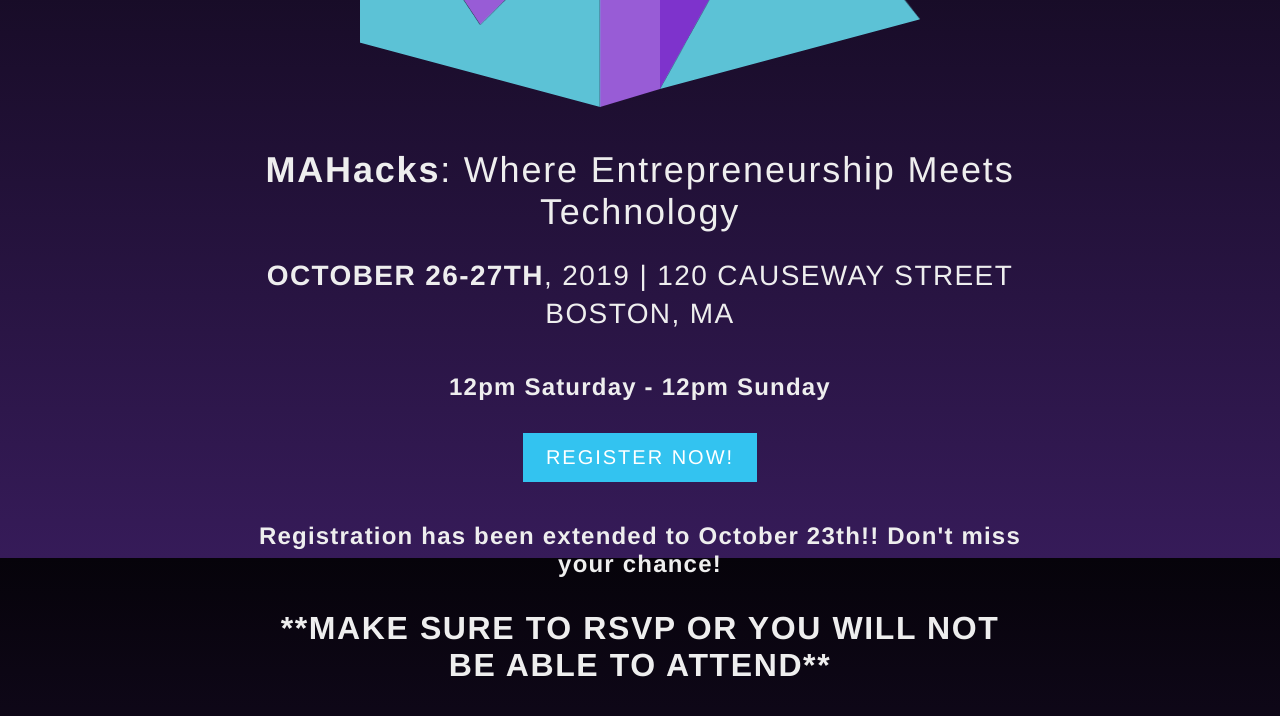
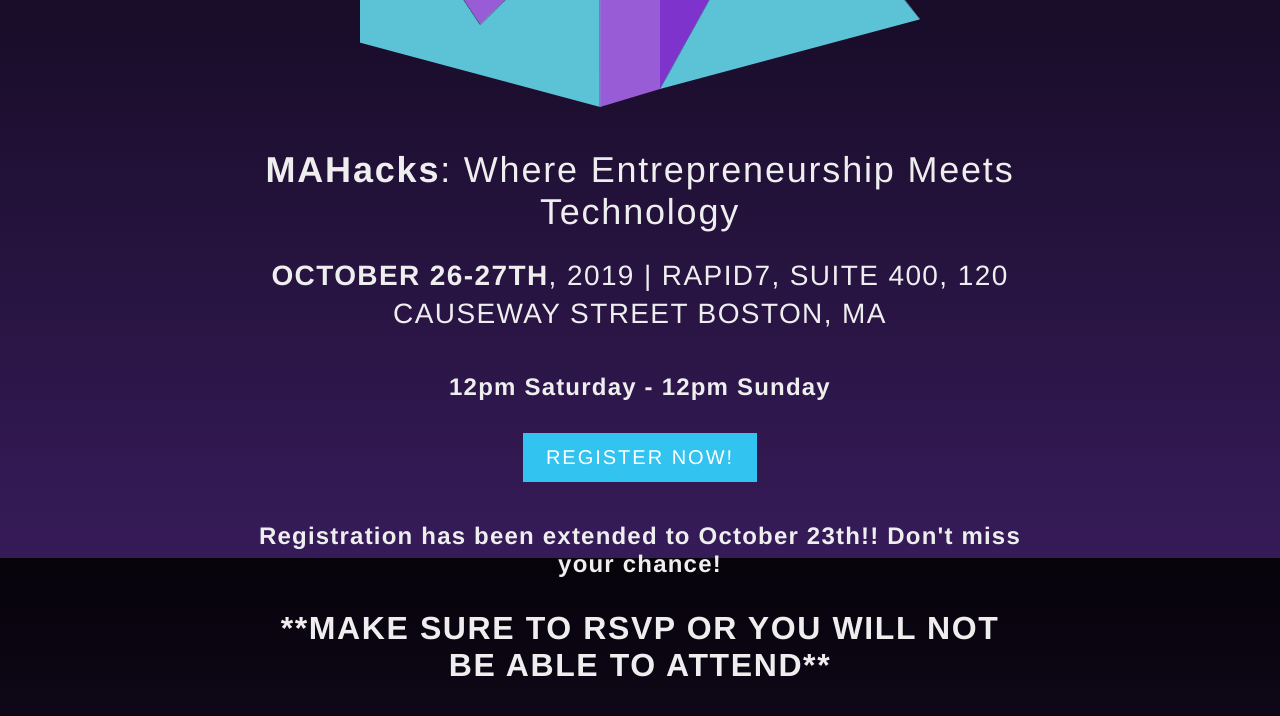
Before and after one commit to mahacks/old-website, a Jekyll site: the page built from index.html, in a window 1280 px wide and 900 px high, scrolled down 342 px, cut to the strip 0-792 px from the top of the window. Shown: the top 716 px of the strip. Built offline with Jekyll 4.4.1, drawn with Linux system fonts in a browser that asks for light colours; some web fonts are replaced; a script that is not in the unit is left out.

Commit message:
included rapid7 in address info

```diff
--- a/index.html
+++ b/index.html
@@ -14,7 +14,7 @@
 			</svg>
 
 			<h1><b>MAHacks</b>: Where Entrepreneurship Meets Technology</h1>
-			<h2><b>October 26-27th</b>, 2019 | 120 Causeway Street Boston, MA</h2>
+			<h2><b>October 26-27th</b>, 2019 | Rapid7, Suite 400, 120 Causeway Street Boston, MA</h2>
 			<h3><b>12pm Saturday - 12pm Sunday</b></h3>
 
 			<a href="https://mahacks.com/register" class="button button-primary">Register Now!</a>
```
